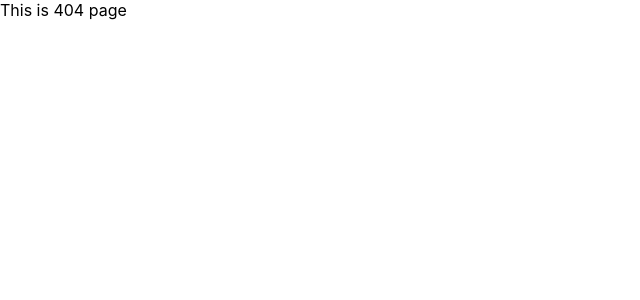
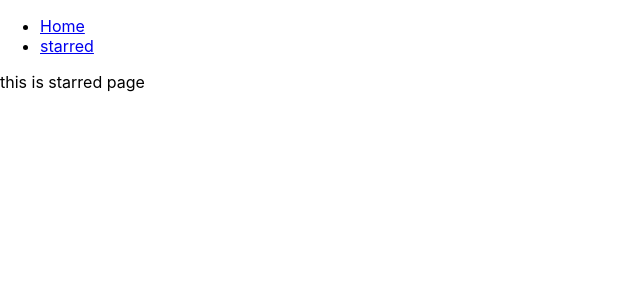
Before and after one commit to SakshiDas/box-office-react, a React (Create React App) app: page /starred in a window 1280 px wide. Before the commit this address had no page. Shown: the top 300 px of the page, without its empty margins (0-640 px from the left). Built offline with nearby package versions, Linux system fonts and the light colour scheme.

Commit message:
added navs

```diff
--- a/src/App.js
+++ b/src/App.js
@@ -1,18 +1,26 @@
 import React from 'react';
 import { Switch, Route } from 'react-router-dom';
+import Navs from './components/Navs';
+import Home from './pages/Home';
+import Starred from './pages/Starred';
 
 function App() {
   return (
-    <Switch>
-      <Route exact path="/">
-        this is home page
-      </Route>
+    <div>
+      <Navs />
+      <Switch>
+        <Route exact path="/">
+          <Home />
+        </Route>
 
-      <Route exact path="/hello">
-        this is hello
-      </Route>
-      <Route>This is 404 page</Route>
-    </Switch>
+        <Route exact path="/starred">
+          <Starred />
+        </Route>
+        <Route>
+          <div> Not found</div>
+        </Route>
+      </Switch>
+    </div>
   );
 }
 
--- /dev/null
+++ b/src/components/Navs.jsx
@@ -0,0 +1,23 @@
+import React from 'react';
+import { Link } from 'react-router-dom';
+
+const LINKS = [
+  { to: '/', text: 'Home' },
+  { to: '/starred', text: 'starred' },
+];
+
+const Navs = () => {
+  return (
+    <div>
+      <ul>
+        {LINKS.map(item => (
+          <li key={item.to}>
+            <Link to={item.to}>{item.text}</Link>
+          </li>
+        ))}
+      </ul>
+    </div>
+  );
+};
+
+export default Navs;
--- /dev/null
+++ b/src/pages/Home.js
@@ -0,0 +1,7 @@
+import React from 'react';
+
+const Home = () => {
+  return <div>This is Home page</div>;
+};
+
+export default Home;
--- /dev/null
+++ b/src/pages/Starred.js
@@ -0,0 +1,7 @@
+import React from 'react';
+
+const Starred = () => {
+  return <div>this is starred page</div>;
+};
+
+export default Starred;
```
